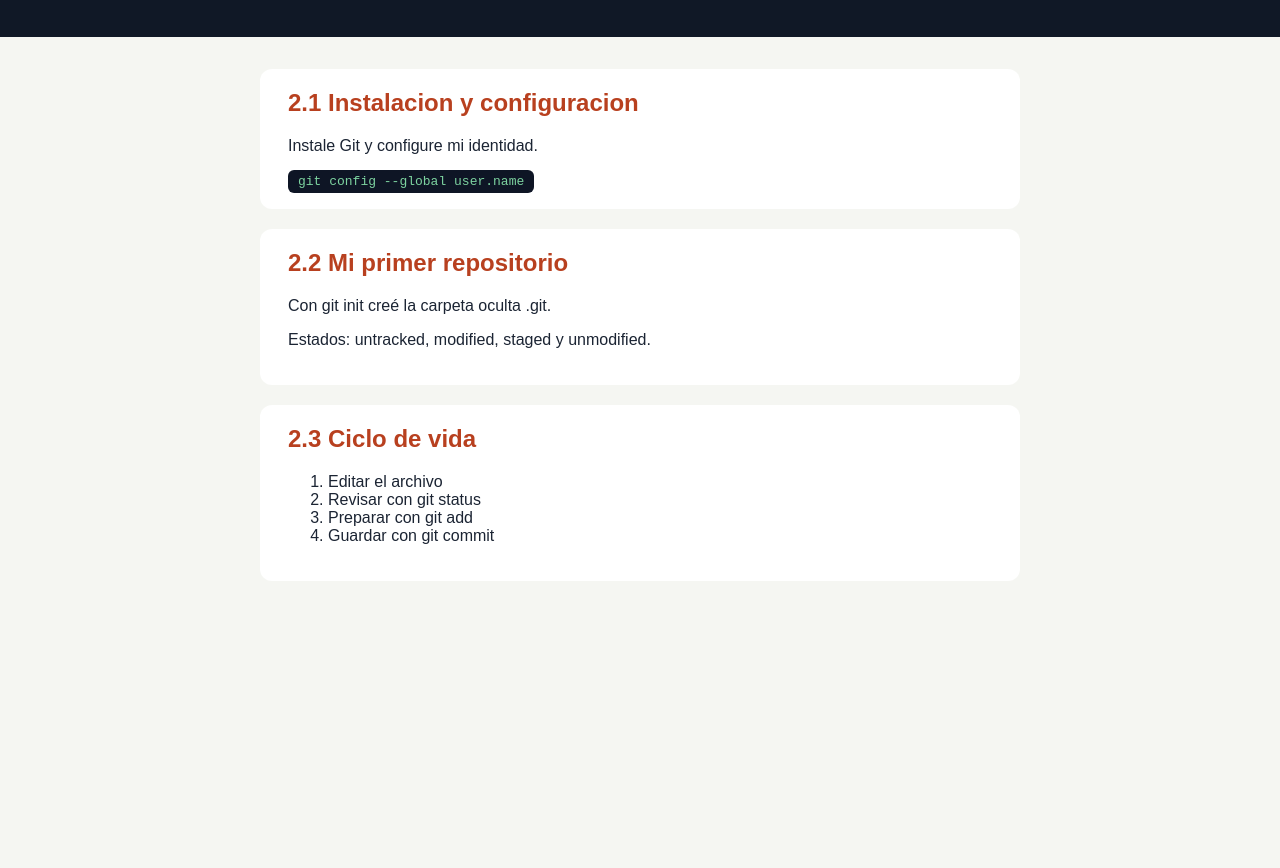
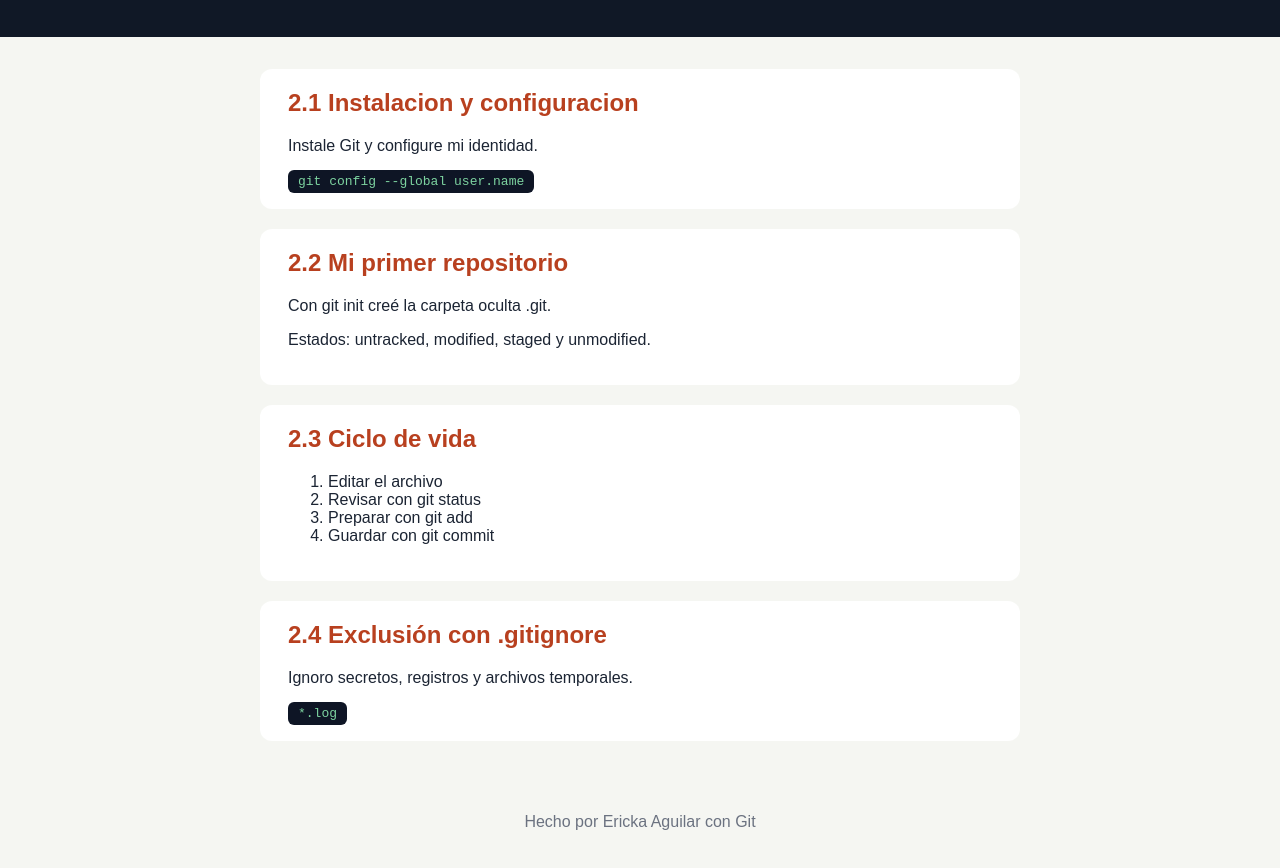
Before and after one commit to Buginette/aprendiendo-git, a plain HTML site: page index.html in a window 1280 px wide. Shown: the part 114-982 px from the top of the page. Before the commit the page ends 800 px from the top, so only its background shows below. Drawn offline with Linux system fonts and the light colour scheme.

Commit message:
Completa la página con la sección 2.4

```diff
--- a/css/main.css
+++ b/css/main.css
@@ -46,3 +46,9 @@ code {
     padding: 4px 10px;
     border-radius: 6px;
 }
+
+footer {
+    text-align: center;
+    padding: 24px;
+    color: #6b7280;
+}
--- a/index.html
+++ b/index.html
@@ -34,7 +34,17 @@
                 <li>Guardar con git commit</li>
             </ol>
         </section>
+
+        <section>
+            <h2>2.4 Exclusión con .gitignore</h2>
+            <p>Ignoro secretos, registros y archivos temporales.</p>
+            <code>*.log</code>
+        </section>
     </main>
+
+    <footer>
+        <p>Hecho por Ericka Aguilar con Git</p>
+    </footer>
 </body>
 
 </html>
```
